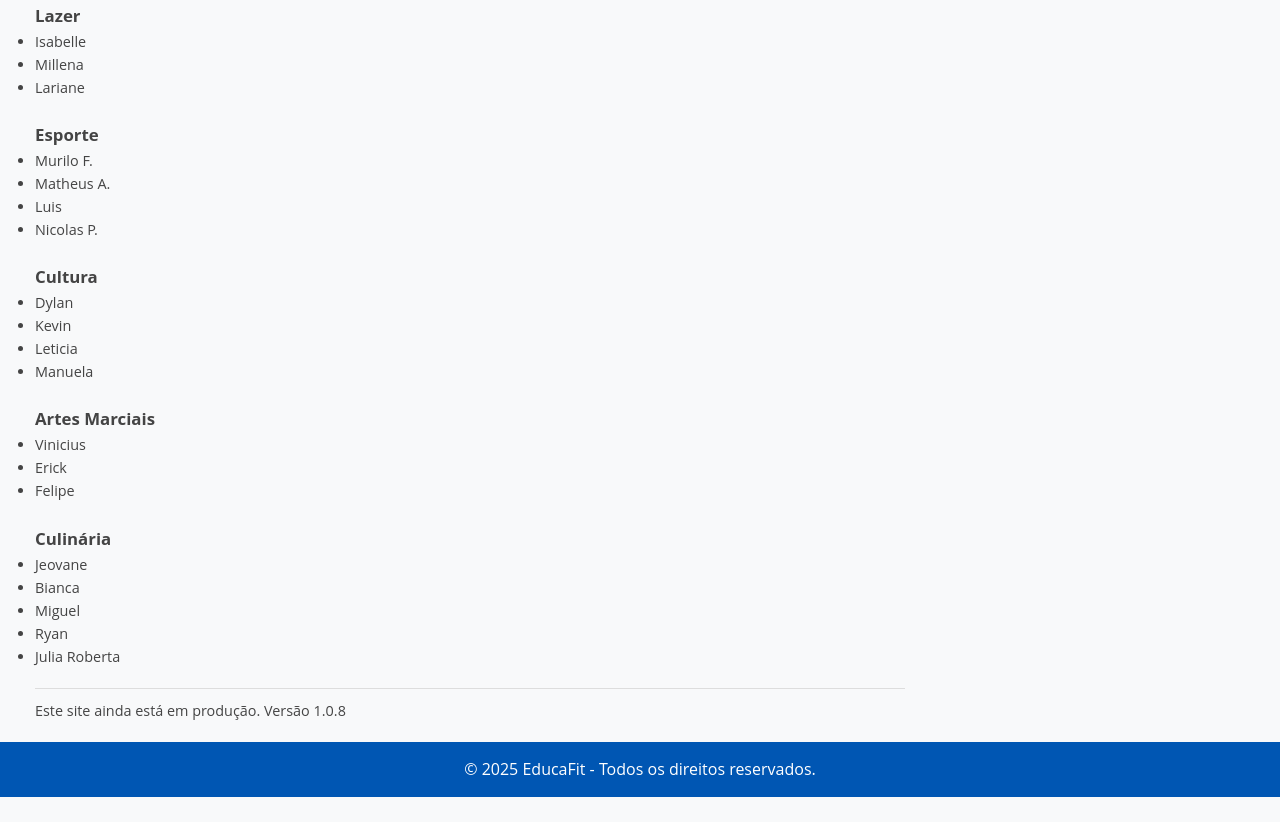
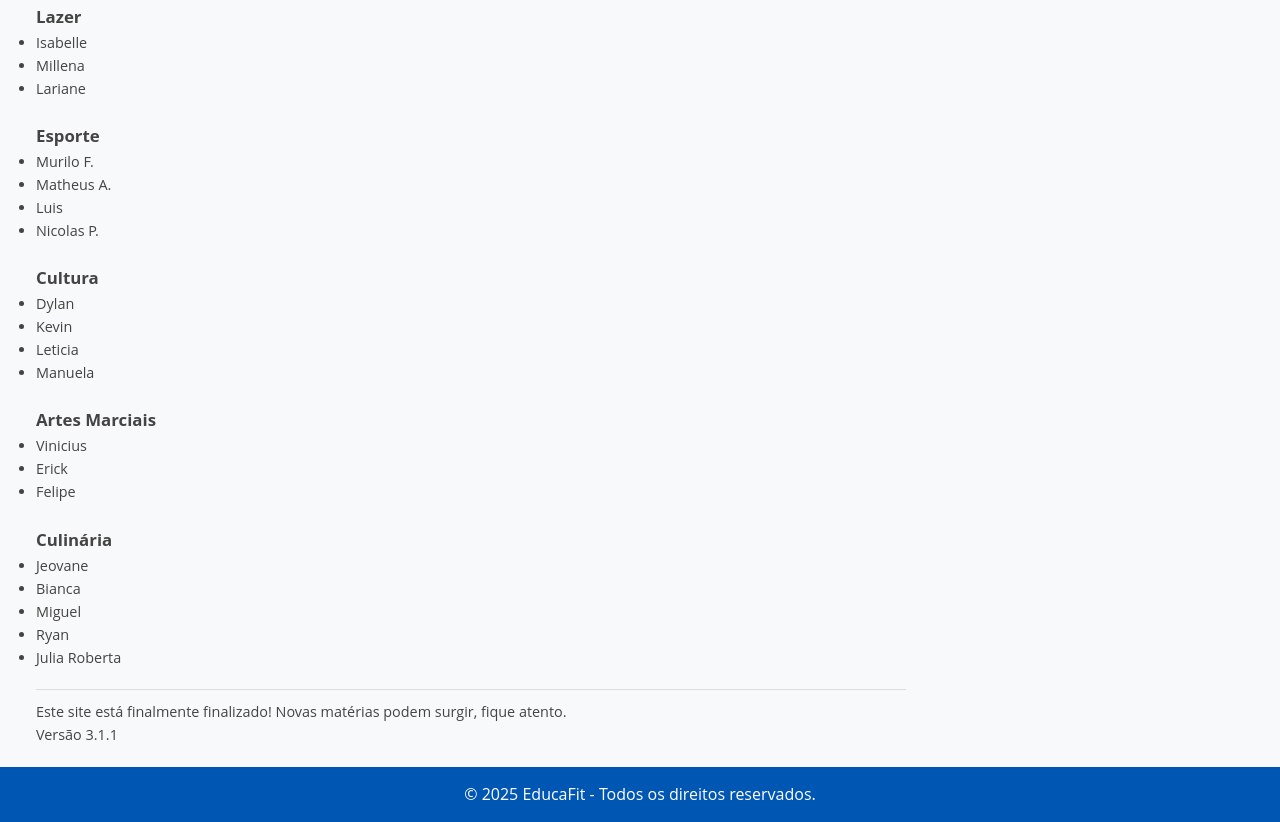
Before and after one commit to TiagoFG-DEV/EducaFit, a plain HTML site: page creditos.html in a window 1280 px wide. Shown: the part 726-1548 px from the top of the page. Before the commit the page ends 1523 px from the top, so only its background shows below. Drawn offline with Linux system fonts and the light colour scheme.

Commit message:
Versão 3.1.1

```diff
--- a/creditos.html
+++ b/creditos.html
@@ -92,7 +92,8 @@
             </ul>
         </section>
         <section class="creditos">
-            <p>Este site ainda está em produção. Versão 1.0.8</p>
+            <p> Este site está finalmente finalizado! Novas matérias podem surgir, fique atento.</p>
+            <p>  Versão 3.1.1 </p>
         </section>
     </main>
     <!-- Rodapé -->
--- a/css/styles.css
+++ b/css/styles.css
@@ -157,7 +157,7 @@ footer {
     max-width: 900px;
     margin: 30px auto;
     padding: 0 15px;
-    margin: 20px;
+    margin: 21px;
 }
 
 .titulo-materia {
```
